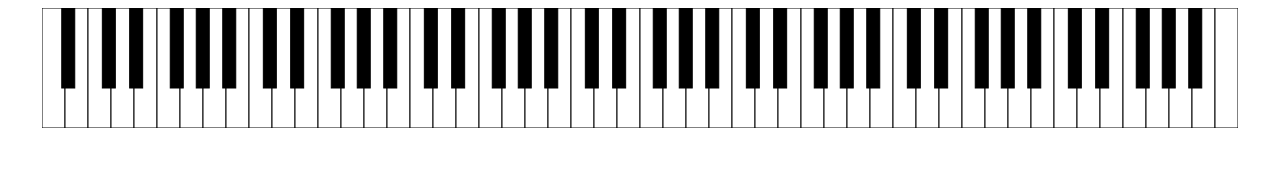
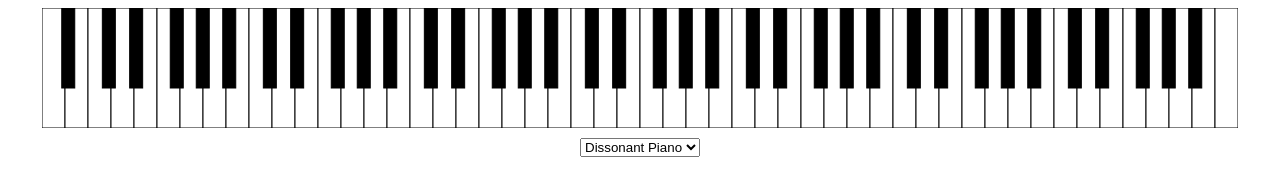
Before and after one commit to adonisfamilia/piano, a plain HTML site: page index.html in a window 1280 px wide. Drawn offline with Linux system fonts and the light colour scheme.

Commit message:
updated css & added drop down list to switch between instrument sounds in HTML

```diff
--- a/index.html
+++ b/index.html
@@ -6,7 +6,7 @@
   </head>
   <body>
 
-    <svg style="margin-left:auto; margin-right:auto; display:block;" width="1196" height="120">
+    <svg width="1196" height="120" >
 
       <rect onmouseover="play('27.5', false, '1')" onmousedown="play('27.5', true, '1')" onmouseout="stop()" class="white" id="1" x="0" y="0" width="23" height="120"/>
       <rect onmouseover="play('30.8677', false, '3')" onmousedown="play('30.8677', true, '3')" onmouseout="stop()" class="white" id="3" x="23" y="0" width="23" height="120"/>
@@ -113,5 +113,11 @@
       <rect onmouseover="play('3729.31', false, '86')" onmousedown="play('3729.31', true, '86')" onmouseout="stop()" class="black" id="86" x="1146.75" y="0" width="13" height="80"/>
     </svg>
 
+    <select id="instrument">
+      <option value="disspiano" onclick="load('0')">Dissonant Piano</option>
+      <option value="throaty" onclick="load('1')">Throaty</option>
+      <option value="trombone" onclick="load('2')">Trombone</option>
+    </select>
+
   </body>
 </html>
--- a/style.css
+++ b/style.css
@@ -1,3 +1,10 @@
+svg {
+  margin-left: auto;
+  margin-right:auto;
+  display: block;
+  padding-bottom: 10px;
+}
+
 rect {
   stroke: black;
 }
@@ -9,3 +16,9 @@ rect.white {
 rect.black {
   fill: black;
 }
+
+#instrument {
+  margin-left: auto;
+  margin-right: auto;
+  display: block;
+}
```
